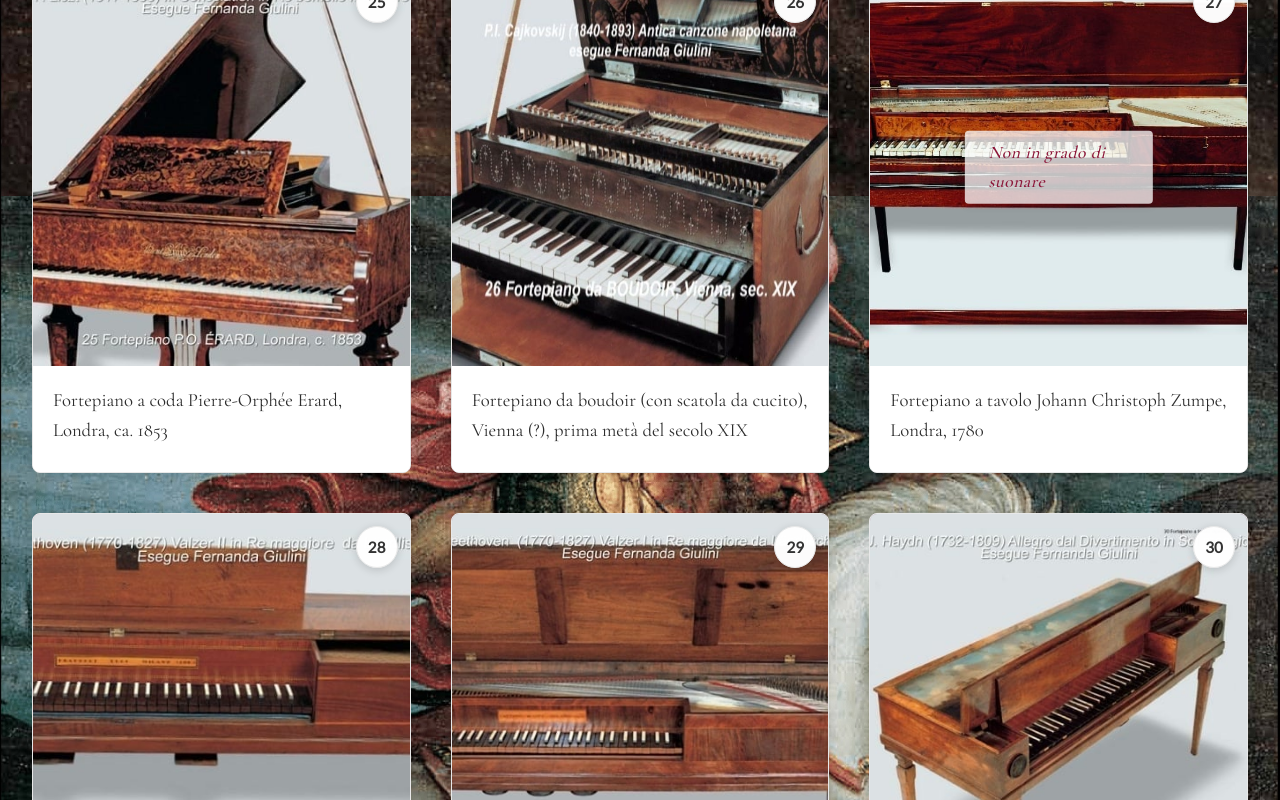
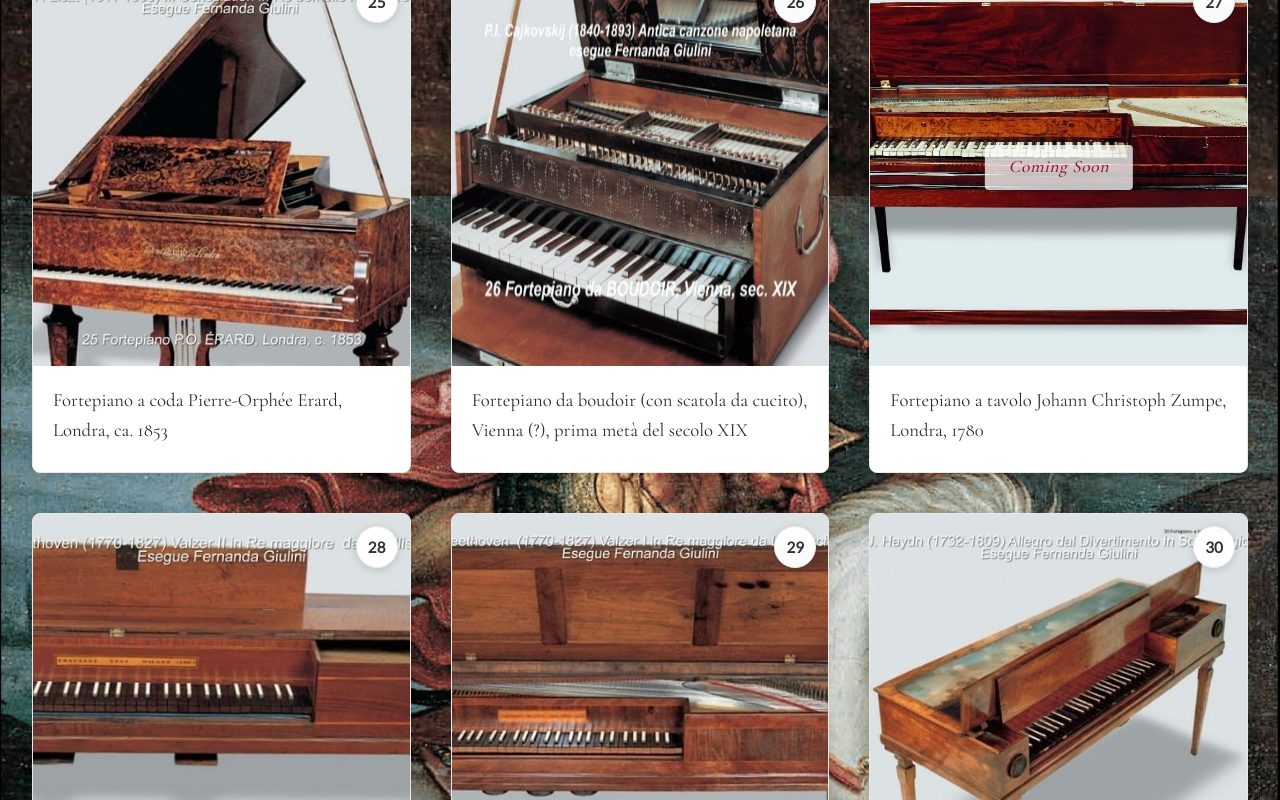
Before and after one commit to letalreb/alla-ricerca-dei-suoni-perduti, a Next.js app: page / in a window 1280 px wide. Shown: the part 4860-5660 px from the top of the page. Built offline with nearby package versions, Linux system fonts and the light colour scheme.

Commit message:
Removed notPlayableIds

```diff
--- a/app/_components/InstrumentCard.js
+++ b/app/_components/InstrumentCard.js
@@ -5,7 +5,7 @@ import styles from './InstrumentCard.module.css';
 
 export default function InstrumentCard({ instrument }) {
   // IDs degli strumenti non in grado di suonare
-  const notPlayableIds = [27, 31, 73, 89];
+  const notPlayableIds = [];
   const isNotPlayable = notPlayableIds.includes(instrument.id);
 
   // Mappatura dei nomi file per le thumbnail degli strumenti senza audio
```
